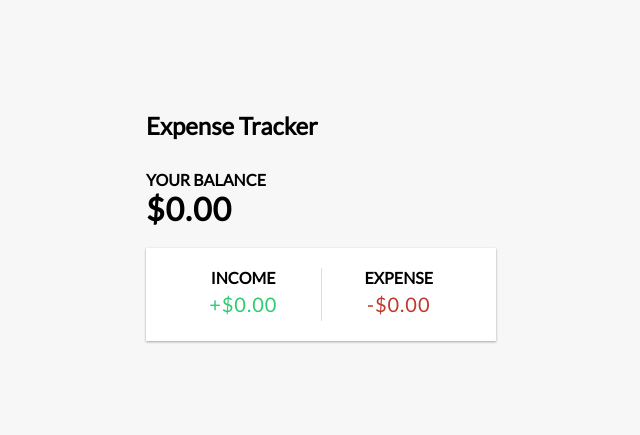
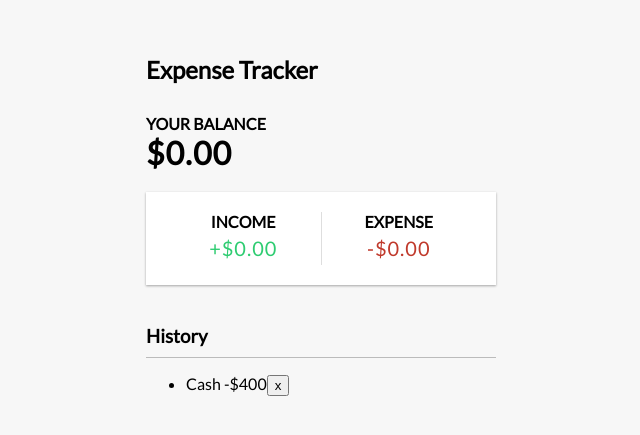
Before and after one commit to ArvinthC3000/expense-tracker-react-brad-, a React (Create React App) app: page / in a window 1280 px wide. Shown: the part 169-604 px from the top of the page, without its empty margins (319-959 px from the left). Built offline with nearby package versions, Linux system fonts and the light colour scheme.

Commit message:
Transaction list container component

```diff
--- a/src/App.js
+++ b/src/App.js
@@ -2,6 +2,7 @@
 import Balance from './components/Balance';
 import Header from './components/Header';
 import IncomeExpenses from './components/IncomeExpenses';
+import TransactionList from './components/TransactionList';
 
 const App = () => {
   return (
@@ -10,6 +11,7 @@
       <div className='container'>
         <Balance />
         <IncomeExpenses />
+        <TransactionList />
       </div>
     </div>
   );
--- /dev/null
+++ b/src/components/TransactionList.jsx
@@ -0,0 +1,15 @@
+const TransactionList = () => {
+  return (
+    <>
+      <h3>History</h3>
+      <ul id='list' classname='list'>
+        <li classname='minus'>
+          Cash <span>-$400</span>
+          <button classname='delete-btn'>x</button>
+        </li>
+      </ul>
+    </>
+  );
+};
+
+export default TransactionList;
```
